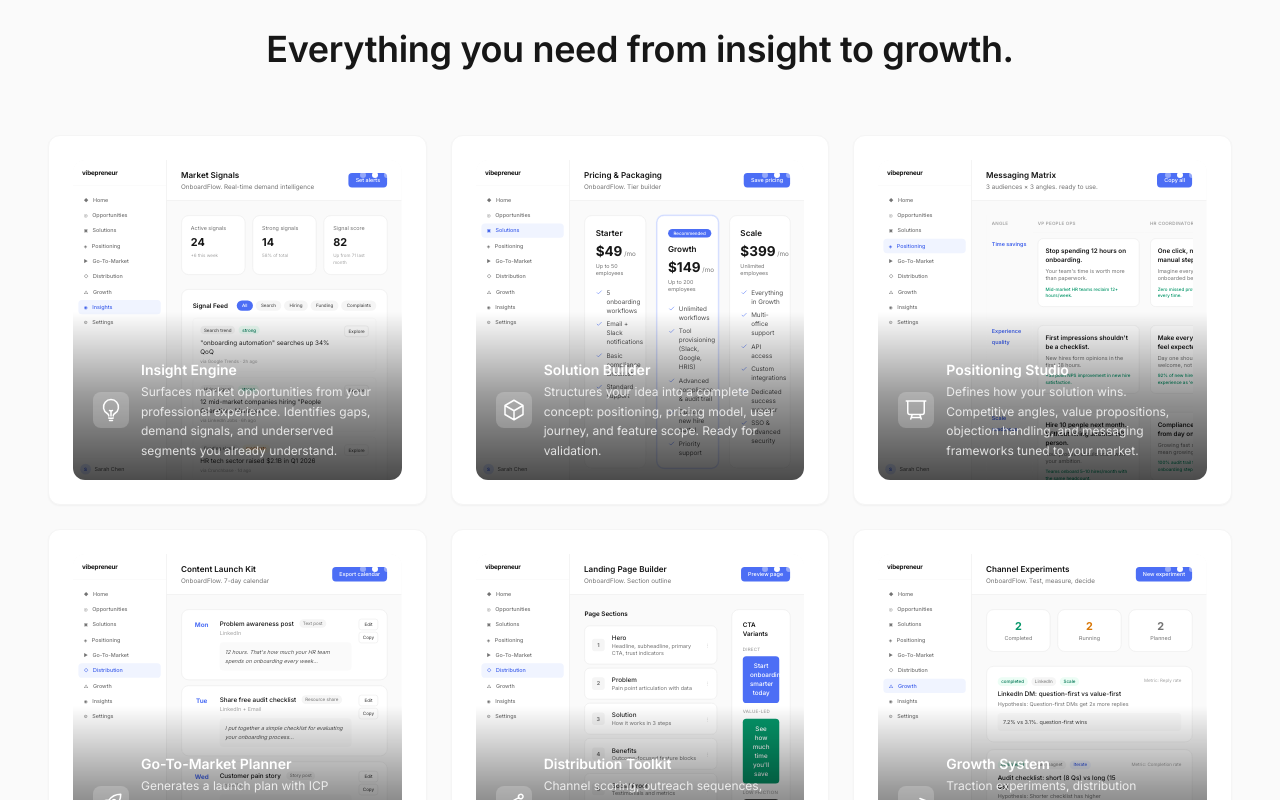
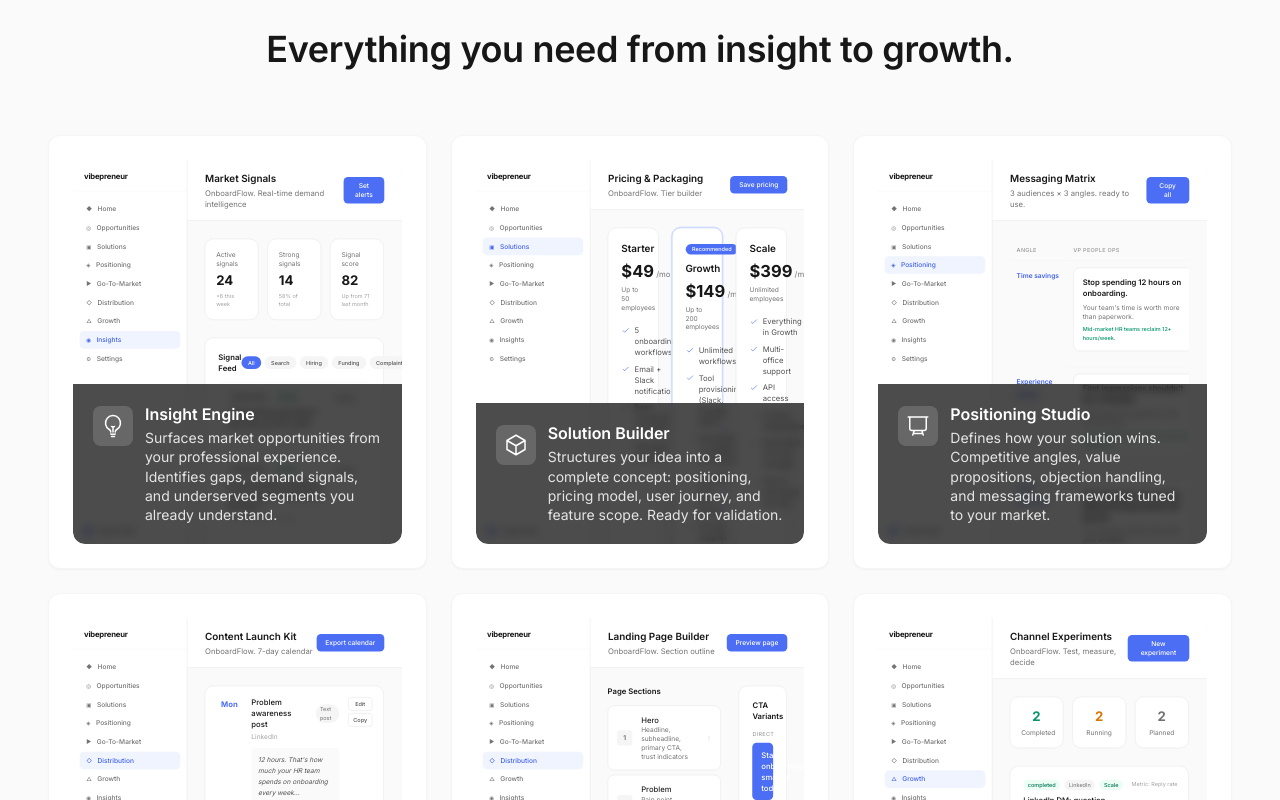
Before and after one commit to SMEAutomate/vibepreneur, a Next.js app: page / in a window 1280 px wide. Shown: the part 3940-4740 px from the top of the page. Built offline with nearby package versions, Linux system fonts and the light colour scheme.

Commit message:
Improve feature card slideshow: solid overlay, larger screens, readable text
Replace gradient overlay with solid bg-black/70 + backdrop-blur panel for
clean text readability. Increase screen scale to 0.55 and card height to
h-80/h-96. Bump text sizes, remove dot indicators and hover-pause.

```diff
--- a/components/marketing/modules.tsx
+++ b/components/marketing/modules.tsx
@@ -126,15 +126,15 @@ export function Modules() {
               <Link href={href} className="block h-full">
                 <Card hover className="h-full overflow-hidden p-0">
                   <ScreenSlideshow screenNames={SLIDESHOW_SCREENS[i]}>
-                    <div className="flex items-center gap-3">
-                      <div className="flex h-9 w-9 shrink-0 items-center justify-center rounded-lg bg-white/20 text-white">
+                    <div className="flex items-start gap-3">
+                      <div className="mt-0.5 flex h-10 w-10 shrink-0 items-center justify-center rounded-lg bg-white/15 text-white">
                         {icons[i]}
                       </div>
-                      <div>
-                        <h3 className="text-sm font-semibold text-white">
+                      <div className="min-w-0">
+                        <h3 className="text-base font-semibold leading-tight text-white">
                           {item.title}
                         </h3>
-                        <p className="mt-0.5 text-xs leading-relaxed text-white/80">
+                        <p className="mt-1 text-sm leading-snug text-white/85">
                           {item.description}
                         </p>
                       </div>
--- a/components/marketing/screen-slideshow.tsx
+++ b/components/marketing/screen-slideshow.tsx
@@ -10,14 +10,13 @@ interface ScreenSlideshowProps {
 }
 
 const CYCLE_MS = 4000;
-const SCALE = 0.45;
+const SCALE = 0.55;
 
 export function ScreenSlideshow({
   screenNames,
   children,
 }: ScreenSlideshowProps) {
   const [index, setIndex] = useState(0);
-  const [paused, setPaused] = useState(false);
   const containerRef = useRef<HTMLDivElement>(null);
   const inView = useInView(containerRef, { once: false, amount: 0.3 });
 
@@ -26,17 +25,15 @@ export function ScreenSlideshow({
   }, [screenNames.length]);
 
   useEffect(() => {
-    if (paused || !inView) return;
+    if (!inView) return;
     const id = setInterval(advance, CYCLE_MS);
     return () => clearInterval(id);
-  }, [paused, inView, advance]);
+  }, [inView, advance]);
 
   return (
     <div
       ref={containerRef}
-      className="relative h-72 overflow-hidden rounded-xl sm:h-80"
-      onMouseEnter={() => setPaused(true)}
-      onMouseLeave={() => setPaused(false)}
+      className="relative h-80 overflow-hidden rounded-xl sm:h-96"
     >
       <AnimatePresence mode="wait">
         <motion.div
@@ -44,7 +41,7 @@ export function ScreenSlideshow({
           initial={{ opacity: 0 }}
           animate={{ opacity: 1 }}
           exit={{ opacity: 0 }}
-          transition={{ duration: 0.3 }}
+          transition={{ duration: 0.4 }}
           className="absolute inset-0 origin-top-left"
           style={{
             transform: `scale(${SCALE})`,
@@ -56,19 +53,8 @@ export function ScreenSlideshow({
         </motion.div>
       </AnimatePresence>
 
-      <div className="pointer-events-none absolute inset-x-0 bottom-0 bg-gradient-to-t from-black/70 via-black/40 to-transparent p-5 pt-12">
+      <div className="pointer-events-none absolute inset-x-0 bottom-0 rounded-b-xl bg-black/70 p-5 backdrop-blur-sm">
         {children}
-      </div>
-
-      <div className="absolute right-3 top-3 flex gap-1.5">
-        {screenNames.map((_, i) => (
-          <span
-            key={i}
-            className={`h-1.5 w-1.5 rounded-full transition-colors ${
-              i === index ? "bg-white" : "bg-white/40"
-            }`}
-          />
-        ))}
       </div>
     </div>
   );
```
